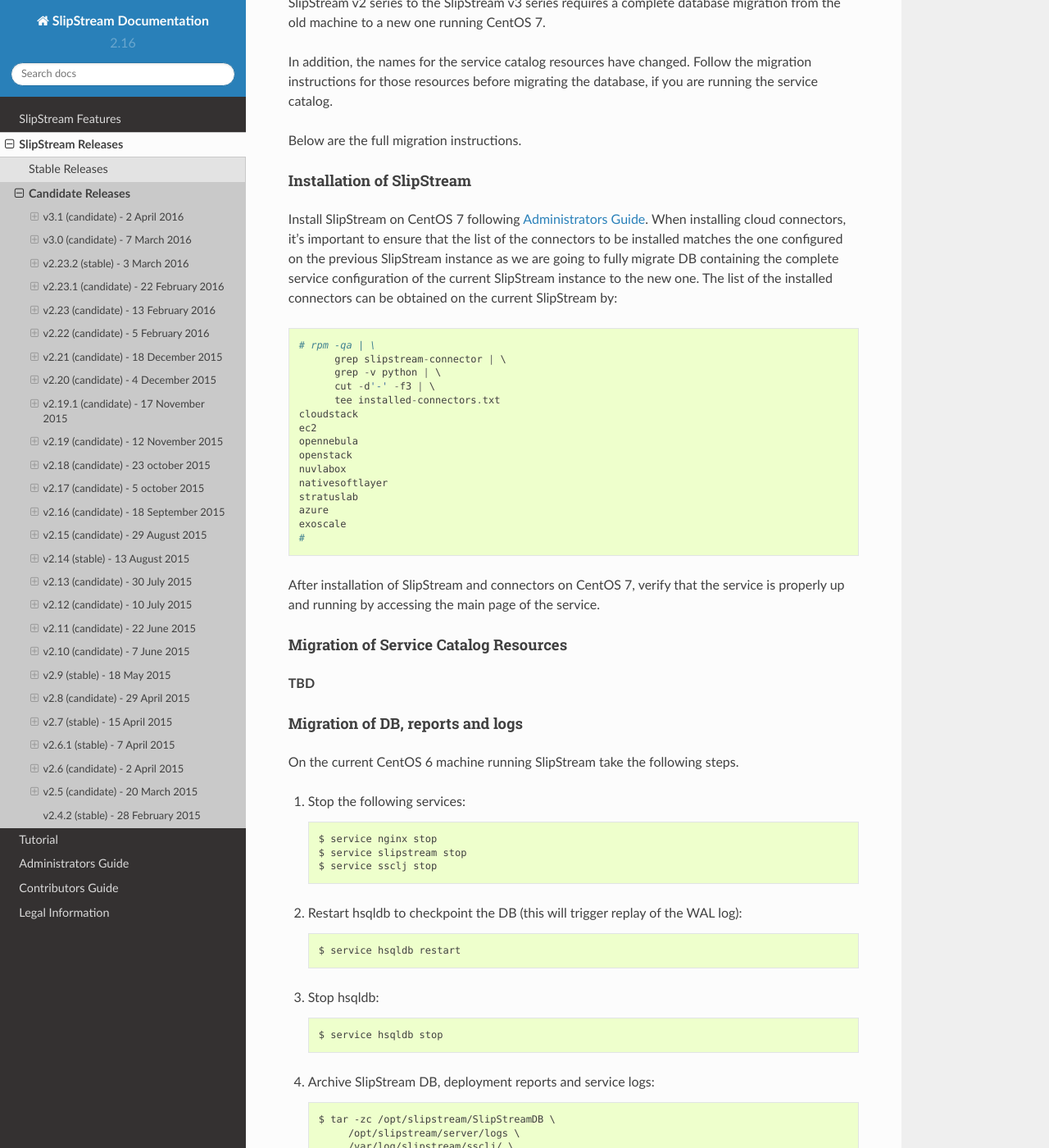
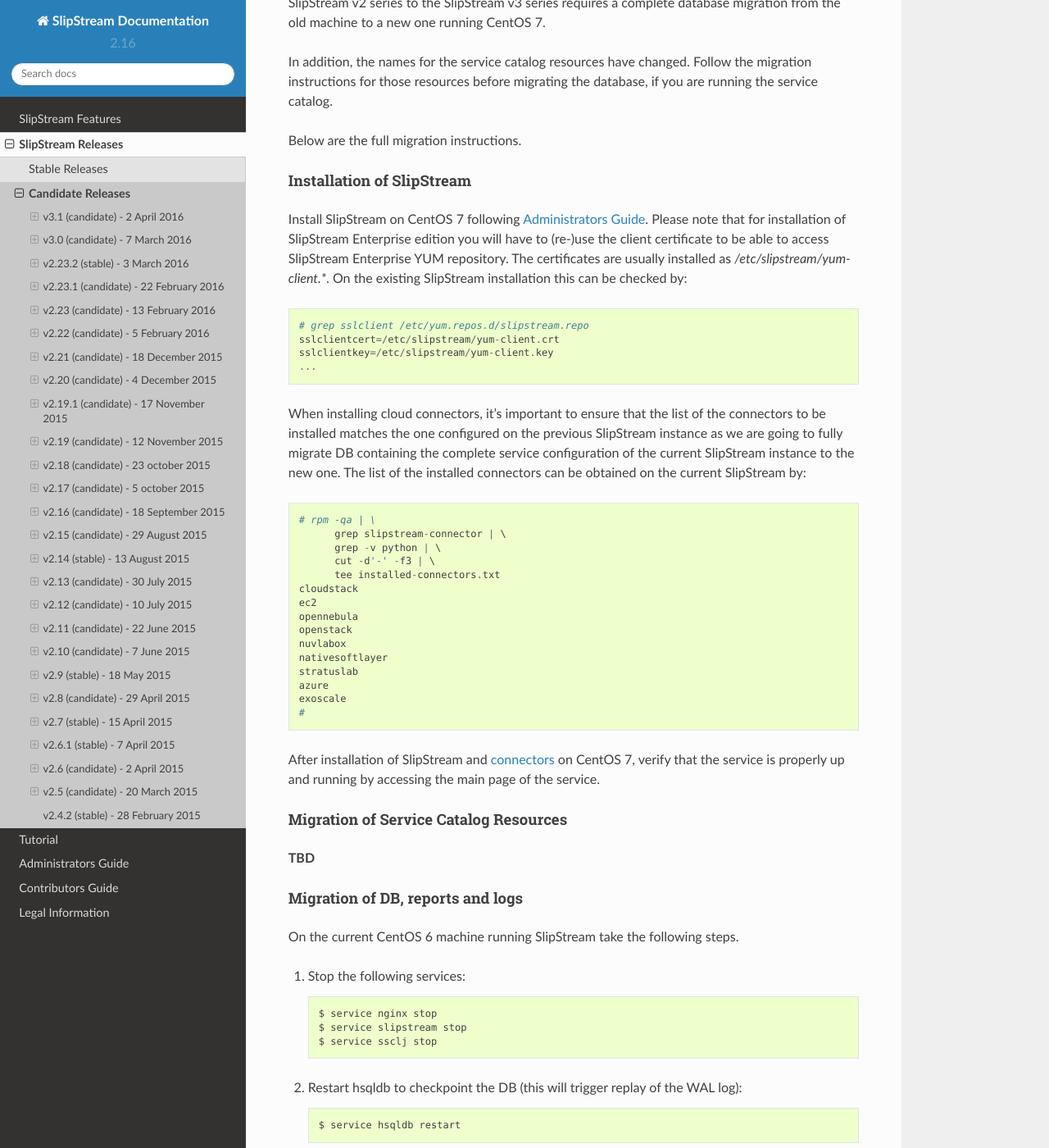
Before and after one commit to slipstream/SlipStreamDocumentation, a Sphinx documentation site: the page built from docs/release_notes/candidate_releases.rst, in a window 1280 px wide and 1400 px high, scrolled down 1277 px. Shown: the whole window at 82% size. Built offline with Sphinx 7.4.7 and the Read the Docs theme 2.0.0, drawn with Linux system fonts in a browser that asks for light colours; some of the changed text lies outside the part shown.

Commit message:
updated migration to centos 7 procedure

```diff
--- a/docs/release_notes/candidate_releases.rst
+++ b/docs/release_notes/candidate_releases.rst
@@ -72,7 +72,17 @@
 ^^^^^^^^^^^^^^^^^^^^^^^^^^
 
 Install SlipStream on CentOS 7 following `Administrators Guide
-<http://ssdocs.sixsq.com/en/latest/administrator_guide/index.html>`__.
+<../administrator_guide/index.html>`__.  Please note that for installation of
+SlipStream Enterprise edition you will have to (re-)use the client certificate
+to be able to access SlipStream Enterprise YUM repository.  The certificates are usually
+installed as `/etc/slipstream/yum-client.*`.  On the existing SlipStream
+installation this can be checked by::
+
+   # grep sslclient /etc/yum.repos.d/slipstream.repo
+   sslclientcert=/etc/slipstream/yum-client.crt
+   sslclientkey=/etc/slipstream/yum-client.key
+   ...
+
 When installing cloud connectors, it's important to ensure that the
 list of the connectors to be installed matches the one configured on
 the previous SlipStream instance as we are going to fully migrate DB
@@ -96,8 +106,9 @@
     exoscale
     #
 
-After installation of SlipStream and connectors on CentOS 7, verify
-that the service is properly up and running by accessing the main page
+After installation of SlipStream and
+`connectors <../administrator_guide/quick_installation.html#cloud-connectors>`__
+on CentOS 7, verify that the service is properly up and running by accessing the main page
 of the service.
 
 Migration of Service Catalog Resources
@@ -126,12 +137,14 @@
 
     $ service hsqldb stop
 
-4. Archive SlipStream DB, deployment reports and service logs::
+4. Archive SlipStream DB, deployment reports, service logs, nginx configuration::
 
     $ tar -zc /opt/slipstream/SlipStreamDB \
          /opt/slipstream/server/logs \
-         /var/log/slipstream/ssclj/ \
+         /var/log/slipstream/ssclj \
          /var/tmp/slipstream/reports \
+         /etc/nginx/{ssl/,conf.d/} \
+         --dereference \
          -f ~/SlipStream-backup.tgz
 
 5. Copy the archive to the new CentOS 7 machine that will be hosting
@@ -159,7 +172,17 @@
  - logs to ``/opt/slipstream/server/logs`` and
    ``/var/log/slipstream/ssclj/``
 
-3. Start all the services in the following order::
+3. Change the service configuration to reference the new host IP the service is running on by::
+
+    # sed -i -e '/SERVICECONFIGURATIONPARAMETER/ s/<old-IP>/<new-IP>/g' \
+         /opt/slipstream/SlipStreamDB/slipstreamdb.{log,script}
+
+4. Update the SlipStream nginx cache location::
+
+    # sed -i -e 's|proxy_cache_path.*keys_zone=zone_one:10m;|proxy_cache_path /var/local/slipstream/nginx/cache keys_zone=zone_one:10m;|' \
+        /etc/nginx/conf.d/slipstream-ssl.conf
+
+5. Start all the services in the following order::
 
     $ systemctl start hsqldb
     $ systemctl start ssclj
```
